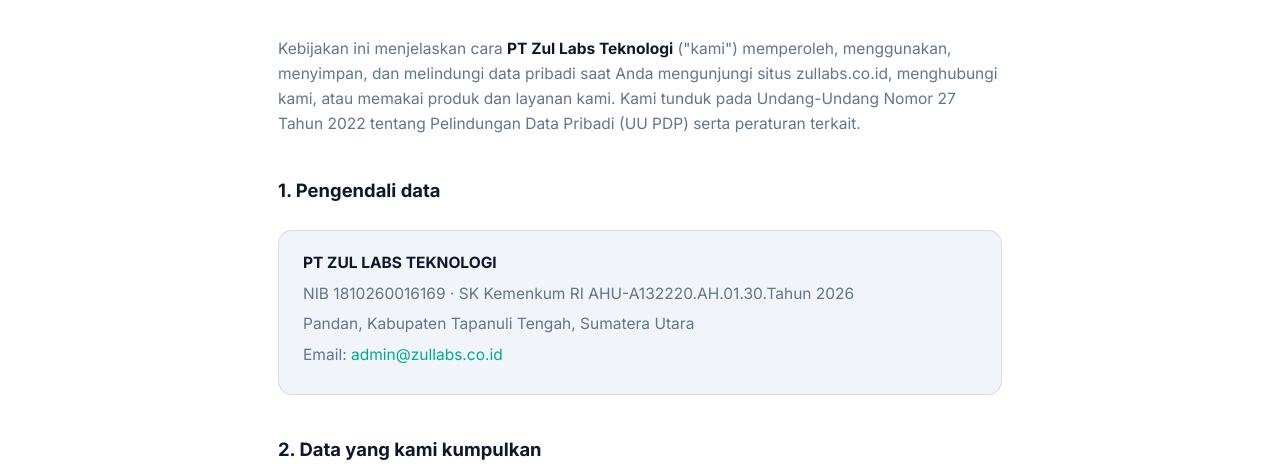
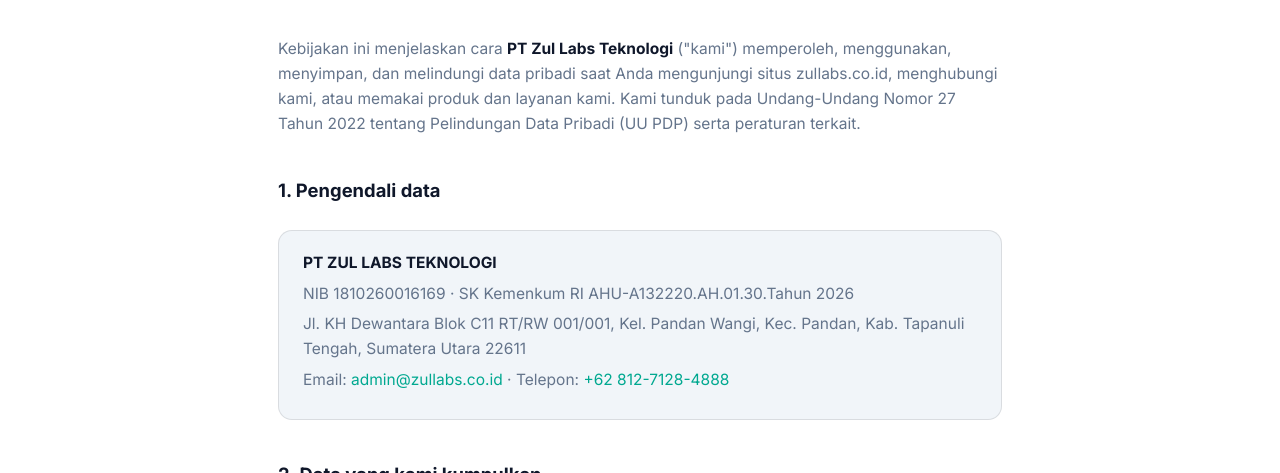
Before and after one commit to zulfflow/zullabs-co-id, a plain HTML site: page kebijakan-privasi.html in a window 1280 px wide. Shown: the part 283-756 px from the top of the page. Drawn offline with Linux system fonts and the light colour scheme.

Commit message:
Kontak: tampilkan telepon +62 812-7128-4888 dan alamat lengkap sesuai NIB
Untuk verifikasi bisnis Meta: data situs disamakan dengan NIB (nama PT,
alamat, telepon, email). Diubah di JSON-LD, bagian Kontak, footer, serta
halaman kebijakan privasi dan syarat ketentuan (ID + EN).

Co-Authored-By: Claude Opus 5.5 <noreply@anthropic.com>

```diff
--- a/kebijakan-privasi.html
+++ b/kebijakan-privasi.html
@@ -37,8 +37,8 @@
       <div class="box">
         <p><strong>PT ZUL LABS TEKNOLOGI</strong></p>
         <p>NIB 1810260016169 · SK Kemenkum RI AHU-A132220.AH.01.30.Tahun 2026</p>
-        <p>Pandan, Kabupaten Tapanuli Tengah, Sumatera Utara</p>
-        <p>Email: <a href="mailto:admin@zullabs.co.id">admin@zullabs.co.id</a></p>
+        <p>Jl. KH Dewantara Blok C11 RT/RW 001/001, Kel. Pandan Wangi, Kec. Pandan, Kab. Tapanuli Tengah, Sumatera Utara 22611</p>
+        <p>Email: <a href="mailto:admin@zullabs.co.id">admin@zullabs.co.id</a> · Telepon: <a href="tel:+6281271284888">+62 812-7128-4888</a></p>
       </div>
 
       <h2>2. Data yang kami kumpulkan</h2>
@@ -85,8 +85,8 @@
       <div class="box">
         <p><strong>PT ZUL LABS TEKNOLOGI</strong></p>
         <p>Business ID (NIB) 1810260016169 · Ministry of Law decree AHU-A132220.AH.01.30.Tahun 2026</p>
-        <p>Pandan, Central Tapanuli, North Sumatra, Indonesia</p>
-        <p>Email: <a href="mailto:admin@zullabs.co.id">admin@zullabs.co.id</a></p>
+        <p>Jl. KH Dewantara Blok C11 RT/RW 001/001, Pandan Wangi, Pandan, Central Tapanuli, North Sumatra 22611, Indonesia</p>
+        <p>Email: <a href="mailto:admin@zullabs.co.id">admin@zullabs.co.id</a> · Phone: <a href="tel:+6281271284888">+62 812-7128-4888</a></p>
       </div>
 
       <h2>2. Data we collect</h2>
```
Also changed, not shown: index.html (+3 -2 lines), syarat-ketentuan.html (+4 -4 lines).
